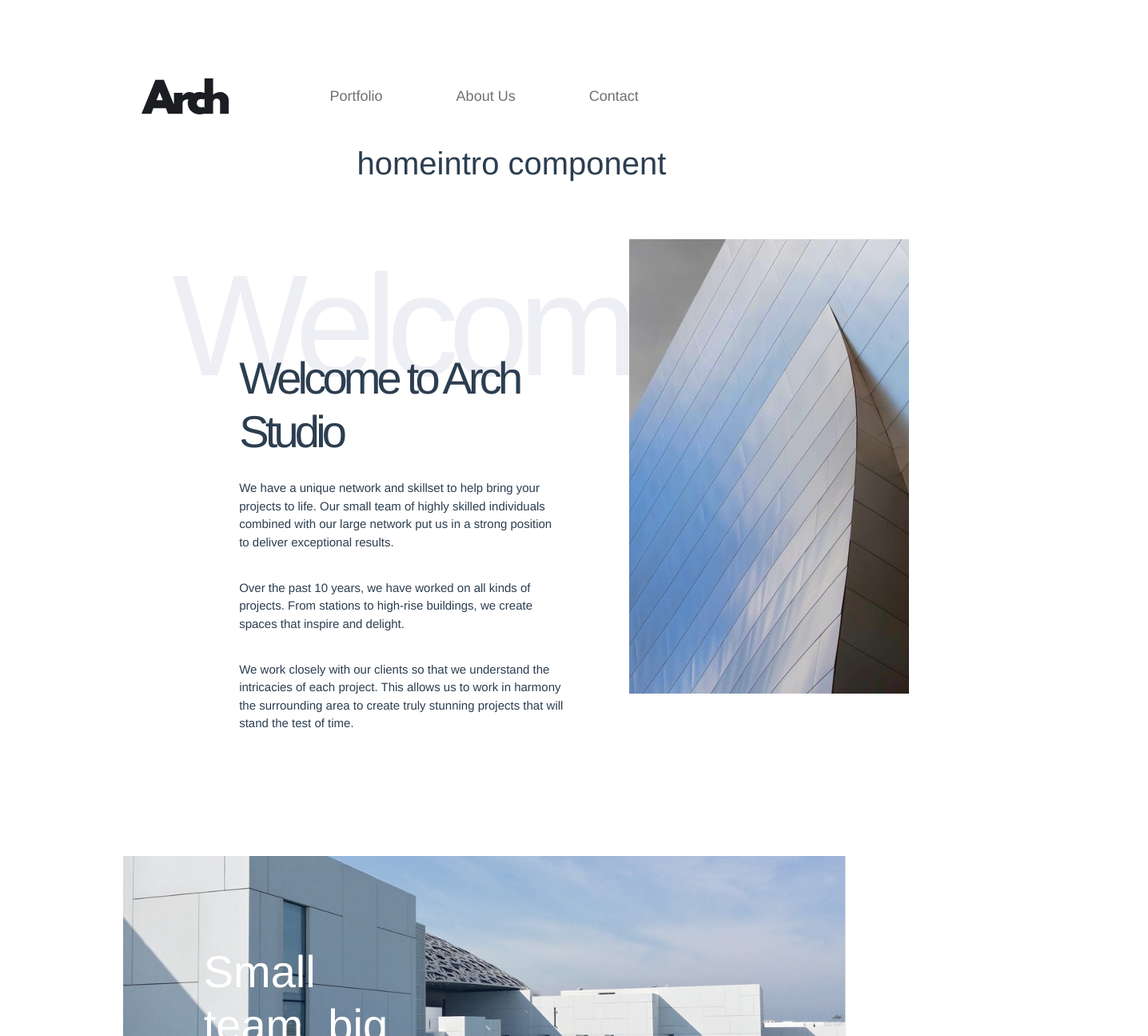
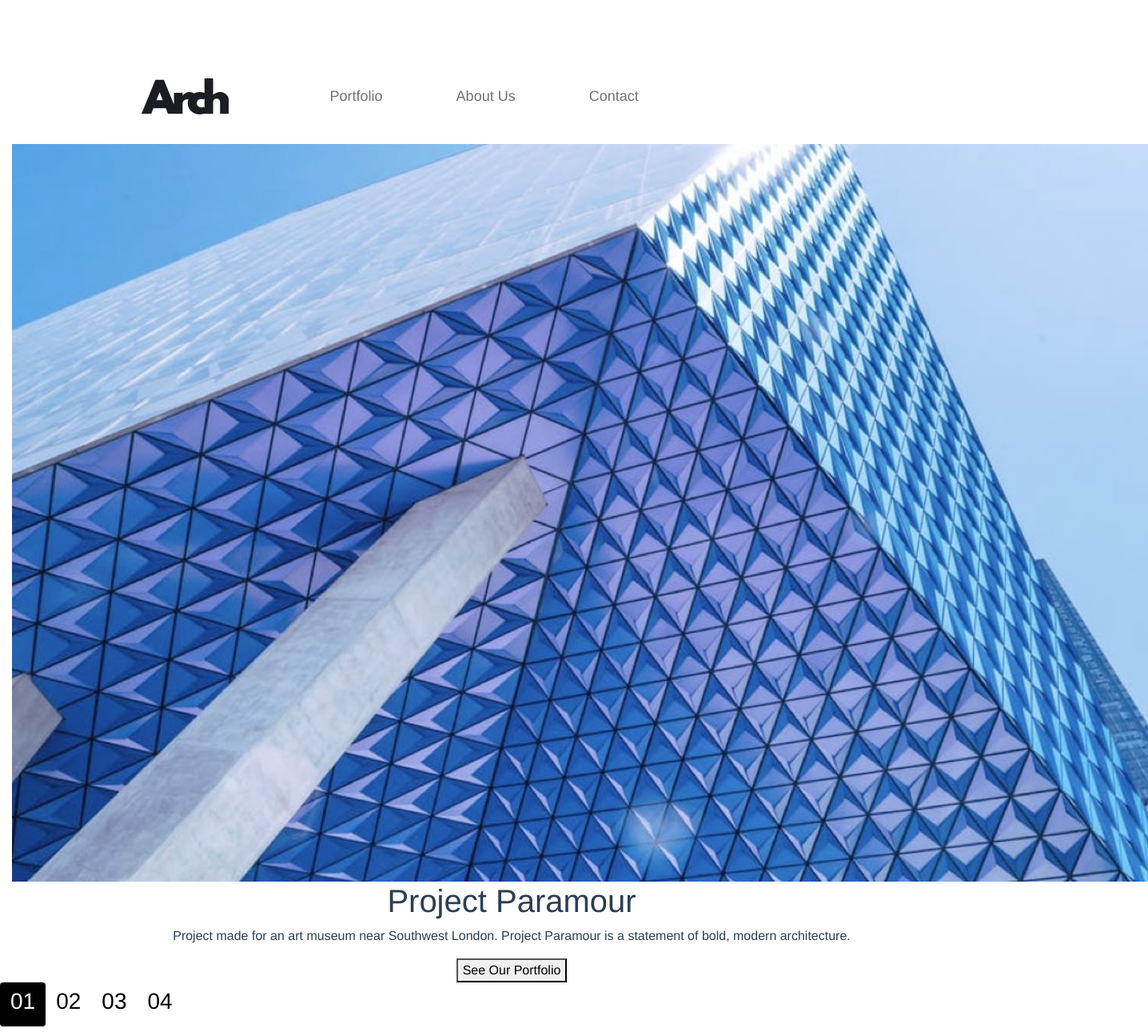
Before and after one commit to clf94-dev/arch-vue, a Vue app: page / in a window 1280 px wide. Shown: the top 1295 px of the page at 80% size, 1436 px wide, since content can reach past the window. Built offline with nearby package versions, Linux system fonts and the light colour scheme.

Commit message:
basic struct HomeIntro component

```diff
--- a/src/components/HomeIntro.vue
+++ b/src/components/HomeIntro.vue
@@ -1,15 +1,128 @@
 <template>
-    <div>
-<h1> homeintro component</h1>
-    </div>
+  <b-container fluid>
+    <b-row class="intro-cont">
+      <b-col class="img-col" xs="12" sm="12" md="12" lg="12">
+        <img
+          :src="introdata[page].srcD"
+          :srcset="`${introdata[page].srcD} 1000w, ${introdata[page].srcT} 780w,${introdata[page].srcM} 480w,`"
+          :alt="introdata[page].imgAlt"
+        />
+      </b-col>
+      <b-col class="text-col" xs="12" sm="12" md="12" lg="12">
+        <h1>{{ introdata[page].title }}</h1>
+        <p>{{ introdata[page].text }}</p>
+        <button @click="goToPortfolio()">See Our Portfolio</button>
+      </b-col>
+    </b-row>
+    <b-row class="btn-row">
+      <div
+        class="btn"
+        @click="goToPage1()"
+        :style="{
+          backgroundColor: page === 0 ? 'black' : 'white',
+          color: page === 0 ? 'white' : 'black',
+        }"
+      >
+        <h3>01</h3>
+      </div>
+      <div
+        class="btn"
+        @click="goToPage2()"
+        :style="{
+          backgroundColor: page === 1 ? 'black' : 'white',
+          color: page === 1 ? 'white' : 'black',
+        }"
+      >
+        <h3>02</h3>
+      </div>
+      <div
+        class="btn"
+        @click="goToPage3()"
+        :style="{
+          backgroundColor: page === 2 ? 'black' : 'white',
+          color: page === 2 ? 'white' : 'black',
+        }"
+      >
+        <h3>03</h3>
+      </div>
+      <div
+        class="btn"
+        @click="goToPage4()"
+        :style="{
+          backgroundColor: page === 3 ? 'black' : 'white',
+          color: page === 3 ? 'white' : 'black',
+        }"
+      >
+        <h3>04</h3>
+      </div>
+    </b-row>
+  </b-container>
 </template>
 
 <script>
-    export default {
-        name: 'HomeIntro'
-    }
+export default {
+  name: "HomeIntro",
+  data() {
+    return {
+      page: 0,
+      introdata: [
+        {
+          title: "Project Paramour",
+          text:
+            "Project made for an art museum near Southwest London. Project Paramour is a statement of bold, modern architecture.",
+          srcD: require("@/assets/images/home/desktop/image-hero-paramour.jpg"),
+          srcT: require("@/assets/images/home/tablet/image-hero-paramour.jpg"),
+          srcM: require("@/assets/images/home/mobile/image-hero-paramour.jpg"),
+          imgAlt: "Project Paramour",
+        },
+        {
+          title: "Seraph Station",
+          text:
+            "The Seraph Station project challenged us to design a unique station that would transport people through time. The result is a fresh and futuristic model inspired by space stations.",
+          srcD: require("@/assets/images/home/desktop/image-hero-seraph.jpg"),
+          srcT: require("@/assets/images/home/tablet/image-hero-seraph.jpg"),
+          srcM: require("@/assets/images/home/mobile/image-hero-seraph.jpg"),
+          imgAlt: "Seraph Station",
+        },
+        {
+          title: "Federal II Tower",
+          text:
+            "A sequel theme project for a tower originally built in the 1800s. We achieved   this with a striking look of brutal minimalism with modern touches.",
+          srcD: require("@/assets/images/home/desktop/image-hero-federal.jpg"),
+          srcT: require("@/assets/images/home/tablet/image-hero-federal.jpg"),
+          srcM: require("@/assets/images/home/mobile/image-hero-federal.jpg"),
+          imgAlt: "Federal II Tower",
+        },
+        {
+          title: "Trinity Bank Tower",
+          text:
+            "Trinity Bank challenged us to make a concept for a 84 story building located in the middle of a city with a high earthquake frequency. For this project we used curves to blend design and stability to meet our objectives.",
+          srcD: require("@/assets/images/home/desktop/image-hero-trinity.jpg"),
+          srcT: require("@/assets/images/home/tablet/image-hero-trinity.jpg"),
+          srcM: require("@/assets/images/home/mobile/image-hero-trinity.jpg"),
+          imgAlt: "Trinity Bank Tower",
+        },
+      ],
+    };
+  },
+  methods: {
+    goToPortfolio() {
+      this.$router.push("/portfolio");
+    },
+    goToPage1() {
+      this.page = 0;
+    },
+    goToPage2() {
+      this.page = 1;
+    },
+    goToPage3() {
+      this.page = 2;
+    },
+    goToPage4() {
+      this.page = 3;
+    },
+  },
+};
 </script>
 
-<style scoped>
-
-</style>
+<style scoped></style>
```
